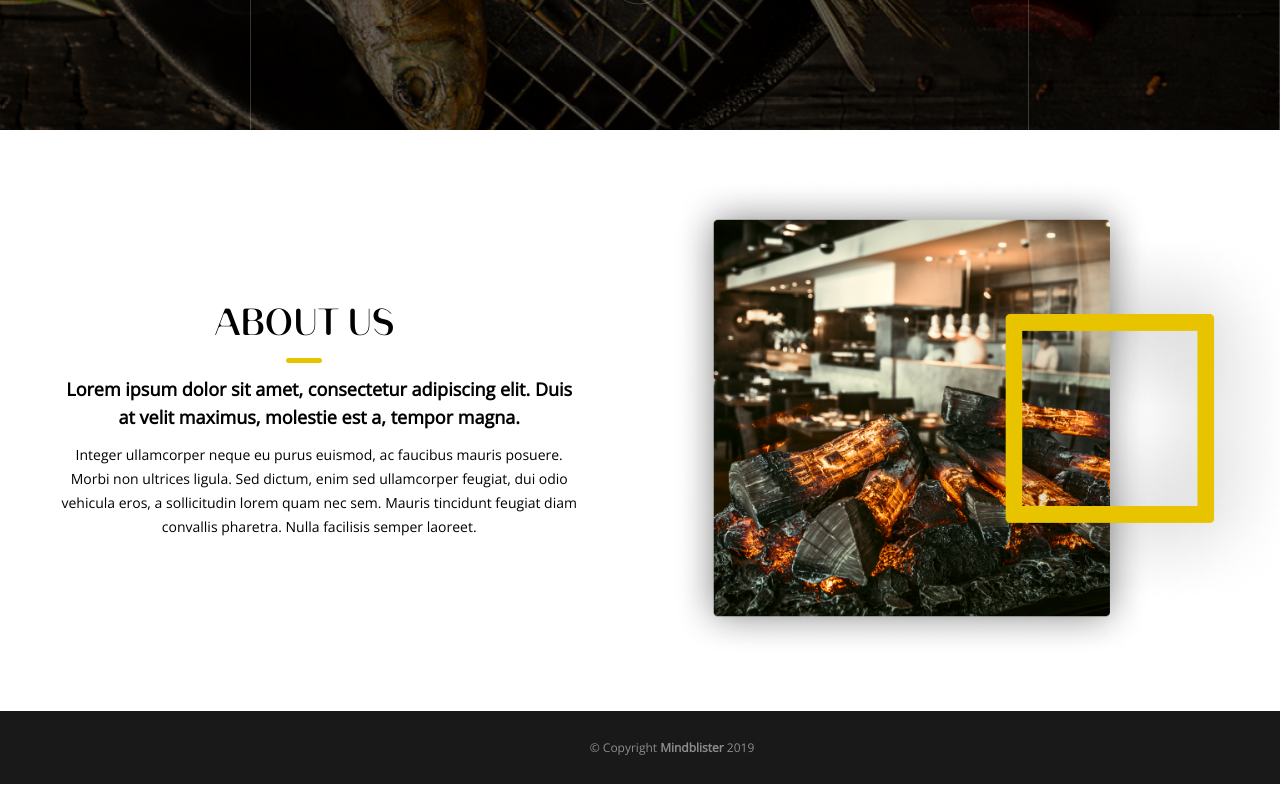
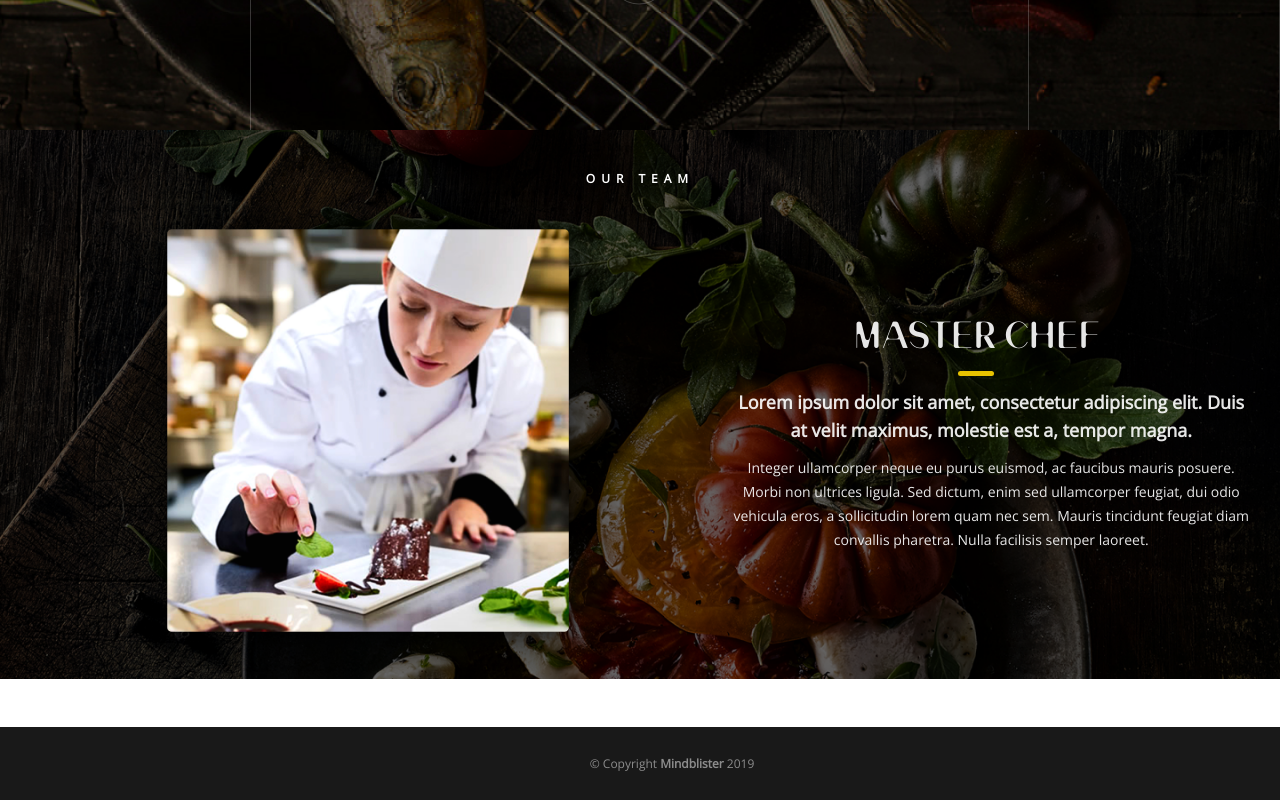
Before and after one commit to Svitlana-G/Restaurant-Hungry-People, a React (Create React App) app: page /team in a window 1280 px wide. Shown: the part 815-1615 px from the top of the page. Built offline with nearby package versions, Linux system fonts and the light colour scheme.

Commit message:
Added Team-component

```diff
--- a/src/App.js
+++ b/src/App.js
@@ -10,16 +10,22 @@ import {
   Route,
   Link
 } from "react-router-dom";
+import Team from './components/Team';
 
 function App() {
   return (
-    // <div className="App">
-    <Router>
-      <Header />
-      <About />
-      <Footer />
-    </Router>
-    // </div>
+    <div className="App">
+      <Router>
+        <div>
+          <Header />
+          <Switch>
+            <Route path="/team" component={Team} />
+            <Route path="/" component={About} exact />
+          </Switch>
+          <Footer />
+        </div>
+      </Router>
+    </div>
   );
 }
 
--- a/src/components/Navigation.js
+++ b/src/components/Navigation.js
@@ -6,33 +6,33 @@ const Navigation = () => {
             <div class="logo"> </div>
             <ul>
                 <li>
-                    <Link to="/">HOME</Link>
+                    <Link to="/" exact>HOME</Link>
                 </li>
                 <li>
-                    <Link to="/">ABOUT</Link>
+                    <Link to="/" exact>ABOUT</Link>
                 </li>
                 <li>
-                    <Link to="/">TEAM</Link>
+                    <Link to="/team">TEAM</Link>
                 </li>
                 <li>
-                    <Link to="/">BOOKING</Link>
+                    <Link to="/booking">BOOKING</Link>
                 </li>
             </ul>
             <ul>
                 <li>
-                    <Link to="/">MENU</Link>
+                    <Link to="/menu">MENU</Link>
                 </li>
                 <li>
-                    <Link to="/">GALERIE</Link>
+                    <Link to="/galerie">GALERIE</Link>
                 </li>
                 <li>
-                    <Link to="/">EVENTS</Link>
+                    <Link to="/events">EVENTS</Link>
                 </li>
                 <li>
-                    <Link to="/">CONTACT</Link>
+                    <Link to="/contact">CONTACT</Link>
                 </li>
                 <li>
-                    <Link to="/">FEEDBACK</Link>
+                    <Link to="/feedback">FEEDBACK</Link>
                 </li>
             </ul>
         </nav >
--- /dev/null
+++ b/src/components/Team.js
@@ -0,0 +1,19 @@
+import TextImage from "./TextImage";
+import '../css/Team.css'
+
+const Team = () => {
+    return (
+        <div className="team">
+            <h5>OUR TEAM</h5>
+            <TextImage
+                h2="MASTER CHEF"
+                h4="Lorem ipsum dolor sit amet, consectetur adipiscing elit. Duis at velit maximus, molestie est a, tempor magna."
+                p="Integer ullamcorper neque eu purus euismod, ac faucibus mauris posuere. Morbi non ultrices ligula. Sed dictum, enim sed ullamcorper feugiat, dui odio vehicula eros, a sollicitudin lorem quam nec sem. Mauris tincidunt feugiat diam convallis pharetra. Nulla facilisis semper laoreet."
+                image="../img/team.png">
+            </TextImage>
+        </div>
+
+    );
+}
+
+export default Team;
--- a/src/css/Header.css
+++ b/src/css/Header.css
@@ -79,7 +79,7 @@
     position: absolute;
     right: 50%;
     top: 24vh;
-    height: 76.4vh;
+    height: 74.6vh;
 }
 
 .header-section article:nth-of-type(3){
--- /dev/null
+++ b/src/css/Team.css
@@ -0,0 +1,24 @@
+.team {
+    background: url(../img/team-bg.png) center/cover no-repeat;
+    color: rgba(255, 255, 255, 0.9);
+    text-align: center;
+}
+
+.team .text-image{
+    flex-direction: row-reverse;
+    margin-top: 0;
+}
+
+.team h5{
+    color: #FFFFFF;
+    letter-spacing: 0.5em;
+    text-transform: uppercase;
+    font-weight: bold;
+    font-size: 0.75rem;
+    padding-top: 5vh;
+    margin: 0;
+}
+
+.team .text-image section img{
+    width: 80%;
+}
```
Also changed, not shown: public/img/team.png (added), src/img/team-bg.png (added).
